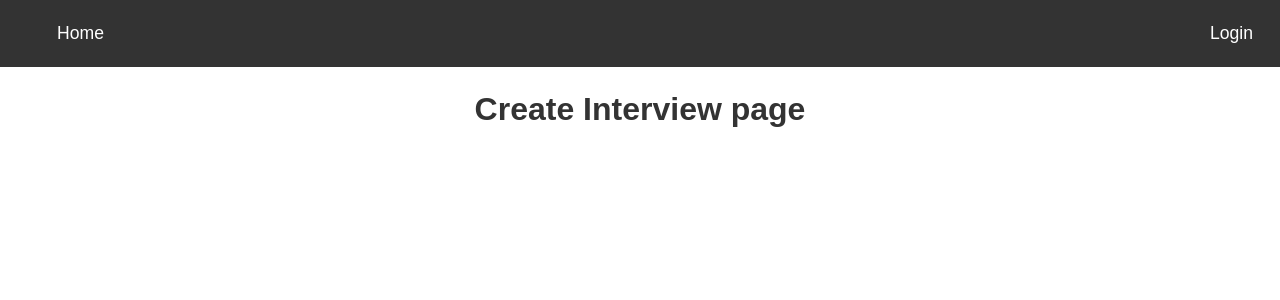
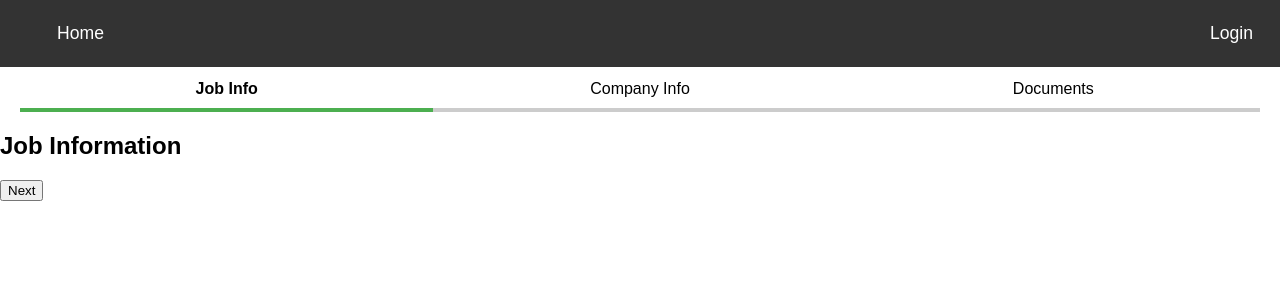
Before and after one commit to PravCoder/Mock_Interview_AI_Prep_Tool, a React (Vite) app in the folder frontend/: page /create-interview/1 in a window 1280 px wide. Shown: the top 300 px of the page. Built offline with nearby package versions, Linux system fonts and the light colour scheme; no server answers.

Commit message:
progress bar - create interview

```diff
--- /dev/null
+++ b/frontend/src/components/CompanyInfo.jsx
@@ -0,0 +1,13 @@
+import React from 'react';
+
+function CompanyInfo({ onNext }) {
+    return (
+        <div>
+            <h2>Company Information</h2>
+            {/* Add your form fields here */}
+            <button onClick={onNext}>Next</button>
+        </div>
+    );
+}
+
+export default CompanyInfo;
--- /dev/null
+++ b/frontend/src/components/DocumentInfo.jsx
@@ -0,0 +1,13 @@
+import React from 'react';
+
+function DocumentInfo() {
+    return (
+        <div>
+            <h2>Documents</h2>
+            {/* Add your form fields here */}
+            <button>Submit</button>
+        </div>
+    );
+}
+
+export default DocumentInfo;
--- /dev/null
+++ b/frontend/src/components/JobInfo.jsx
@@ -0,0 +1,13 @@
+import React from 'react';
+
+function JobInfo({ onNext }) {
+    return (
+        <div>
+            <h2>Job Information</h2>
+            {/* Add your form fields here */}
+            <button onClick={onNext}>Next</button>
+        </div>
+    );
+}
+
+export default JobInfo;
--- /dev/null
+++ b/frontend/src/components/ProgressBar.jsx
@@ -0,0 +1,21 @@
+import React from 'react';
+import "../styles/ProgressBar.css";
+
+function ProgressBar({ step }) {
+    const steps = ["Job Info", "Company Info", "Documents"];
+
+    return (
+        <div className="progress-bar">
+            {steps.map((label, index) => (
+                <div
+                    key={index}
+                    className={`progress-step ${index <= step ? 'active' : ''}`}
+                >
+                    {label}
+                </div>
+            ))}
+        </div>
+    );
+}
+
+export default ProgressBar;
--- a/frontend/src/pages/CreateInterviewPage.jsx
+++ b/frontend/src/pages/CreateInterviewPage.jsx
@@ -1,11 +1,26 @@
-import {useState} from "react";
-import api from "../api";
-import { Link } from 'react-router-dom';
+import React, { useState } from 'react';
+import ProgressBar from '../components/ProgressBar';
+import JobInfo from '../components/JobInfo';
+import CompanyInfo from '../components/CompanyInfo';
+import DocumentInfo from '../components/DocumentInfo';
 
-function CreateInterviewPage() {
+function CreateInterview() {
+    const [step, setStep] = useState(0);
+
+    const handleNext = () => {
+        setStep(step + 1);
+    };
+
     return (
-        <h1>Create Interview page</h1>
+        <div>
+            <ProgressBar step={step} />
+            <div className="form-section">
+                {step === 0 && <JobInfo onNext={handleNext} />}
+                {step === 1 && <CompanyInfo onNext={handleNext} />}
+                {step === 2 && <DocumentInfo />}
+            </div>
+        </div>
     );
 }
 
-export default CreateInterviewPage;
+export default CreateInterview;
--- /dev/null
+++ b/frontend/src/styles/ProgressBar.css
@@ -0,0 +1,19 @@
+.progress-bar {
+    display: flex;
+    justify-content: space-between;
+    margin-bottom: 20px;
+    padding: 0 20px;
+}
+
+.progress-step {
+    flex: 1;
+    text-align: center;
+    padding: 10px 20px;
+    border-bottom: 4px solid #ccc;
+    transition: border-color 0.3s;
+}
+
+.progress-step.active {
+    border-color: #4caf50; /* Green color for the active step */
+    font-weight: bold;
+}
```
Also changed, not shown: 1 other file (tests, documents, lock files or other folders).
